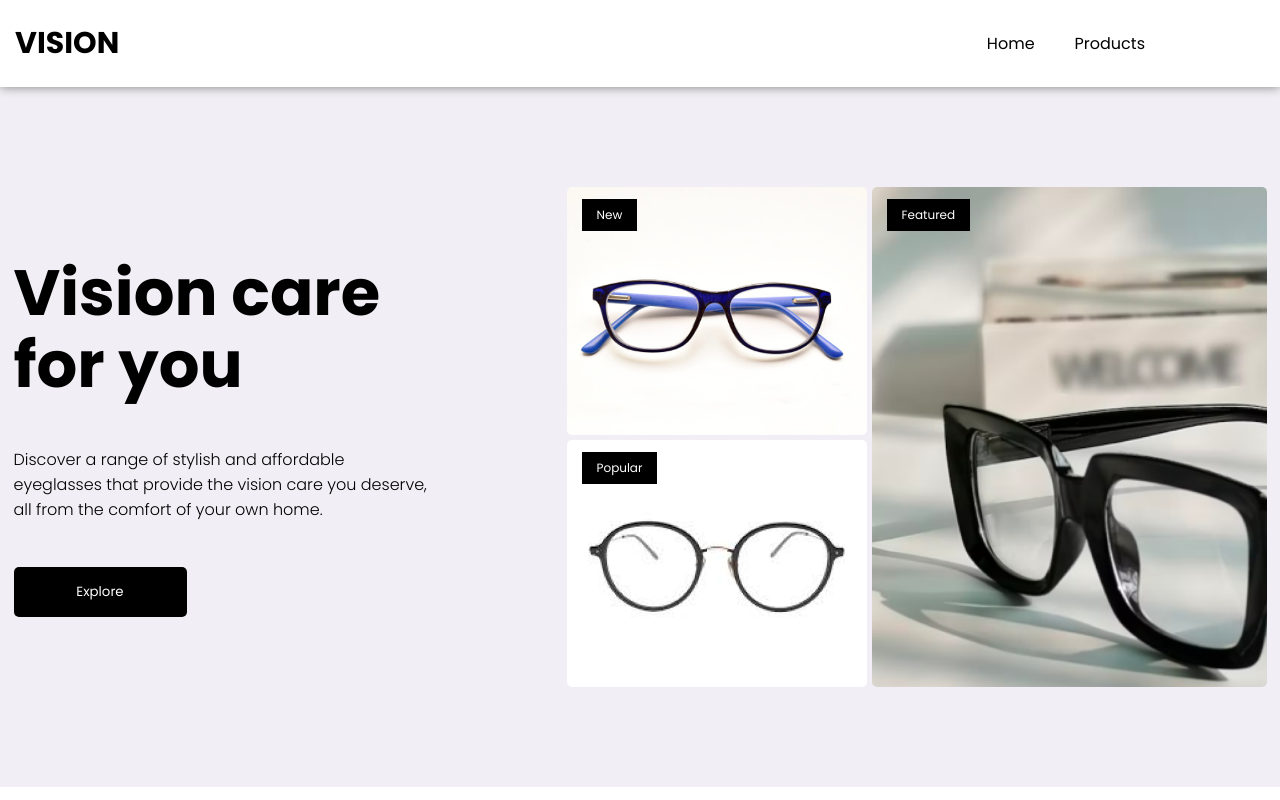
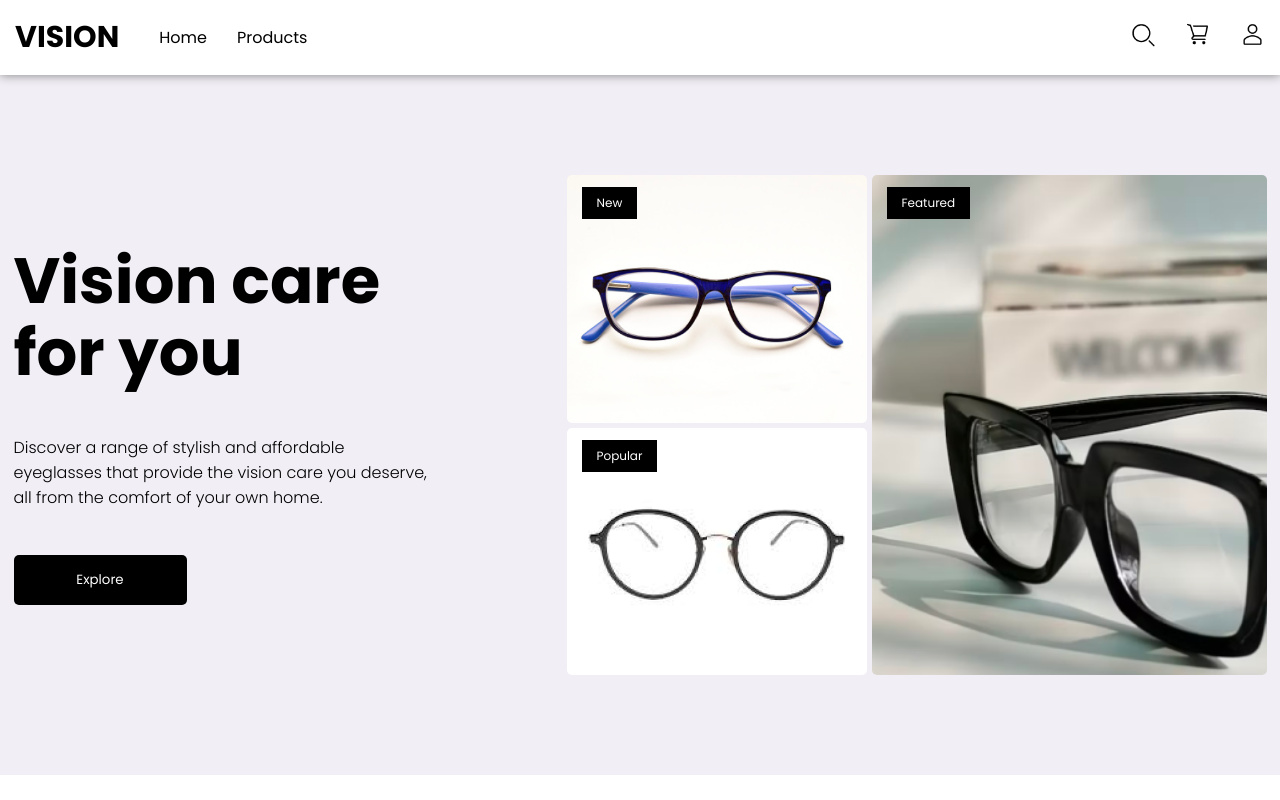
Before and after one commit to cherubim777/eye-glasses-shopping-frontend, a React (Vite) app: page / in a window 1280 px wide. Shown: the top 800 px of the page. Built offline with nearby package versions, Linux system fonts and the light colour scheme.

Commit message:
use img instead of background-image, fix navbar links justification

```diff
--- a/src/App.css
+++ b/src/App.css
@@ -16,6 +16,9 @@ body{
     padding: 8px 16px;
 }
 
+li {
+    cursor: pointer;
+}
 .link-style{
     cursor: pointer;
 }
@@ -27,7 +30,7 @@ body{
     padding: 15px;
     display: flex;
     align-items: center;
-    justify-content: space-between;
+    gap: 40px;
     box-shadow: 0px 0px 10px grey;
 }
 .navbar-logo{
@@ -35,11 +38,16 @@ body{
     font-weight: 700;
 }
 .navbar-links{
+    width: 100%;
     list-style-type: none;
     display: flex;
-    gap: 40px;
+    align-items: center;
+    justify-content: space-between;
 }
-
+.navbar-links div {
+    display: flex;
+    gap: 30px;
+}
 .retailer-navbar {
     min-width: 270px;
     background-color: white;
@@ -61,8 +69,7 @@ body{
     width: 30px;
 
 }
-.retailer-navbar-links
-.logo{
+.retailer-navbar-links {
     background-size: 20px;
     width: 20px;
     height: 20px;
@@ -78,17 +85,10 @@ body{
     opacity: 0.5;
 }
 
-.search-btn{
-    background-image: url("/src/assets/search.png");
+.logo img{
+    width: 25px;
+
 }
-.cart-btn{
-    background-image: url("./assets/cart.png");
-}
-.user-btn{
-    background-image: url("./assets/user.png");
-}
-
-
 
 .intro{
     min-height: 700px;
--- a/src/Navbar.jsx
+++ b/src/Navbar.jsx
@@ -2,17 +2,22 @@ import React from "react";
 import { NavLink } from 'react-router-dom';
 
 export default function Navbar(props){
+    const [loggedIn, setLoggedIn] = React.useState(false)
 
     const customerNavbar =
         <div className="navbar">
             <div className="navbar-logo">VISION</div>
-            <ul className="navbar-links">
-                <li>Home</li>
-                <li>Products</li>
-                <li className="logo search-btn"></li>
-                <li className="logo cart-btn"></li>
-                <li className="logo user-btn"></li>
-            </ul>
+            <nav className="navbar-links">
+                <div>
+                    <li>Home</li>
+                    <li>Products</li>
+                </div>
+                <div>
+                    <NavLink className="logo search-btn"><img src="/src/assets/search.png" alt="Search" /></NavLink>
+                    <NavLink className="logo cart-btn"><img src="/src/assets/cart.png" alt="Cart" /></NavLink>
+                    <NavLink className="logo user-btn"><img src="/src/assets/user.png" alt="User" /></NavLink>
+                </div>
+            </nav>
         </div>
 
     const retailerNavbar =
```
